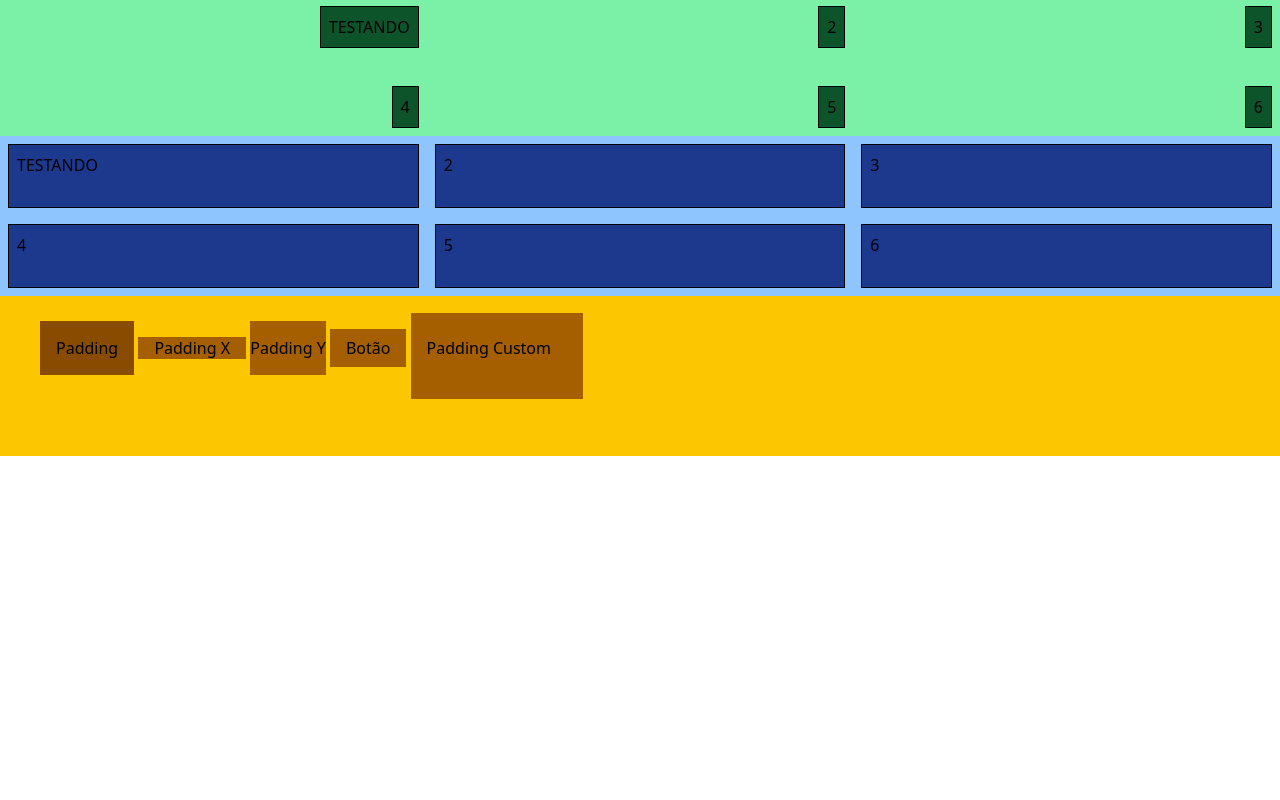
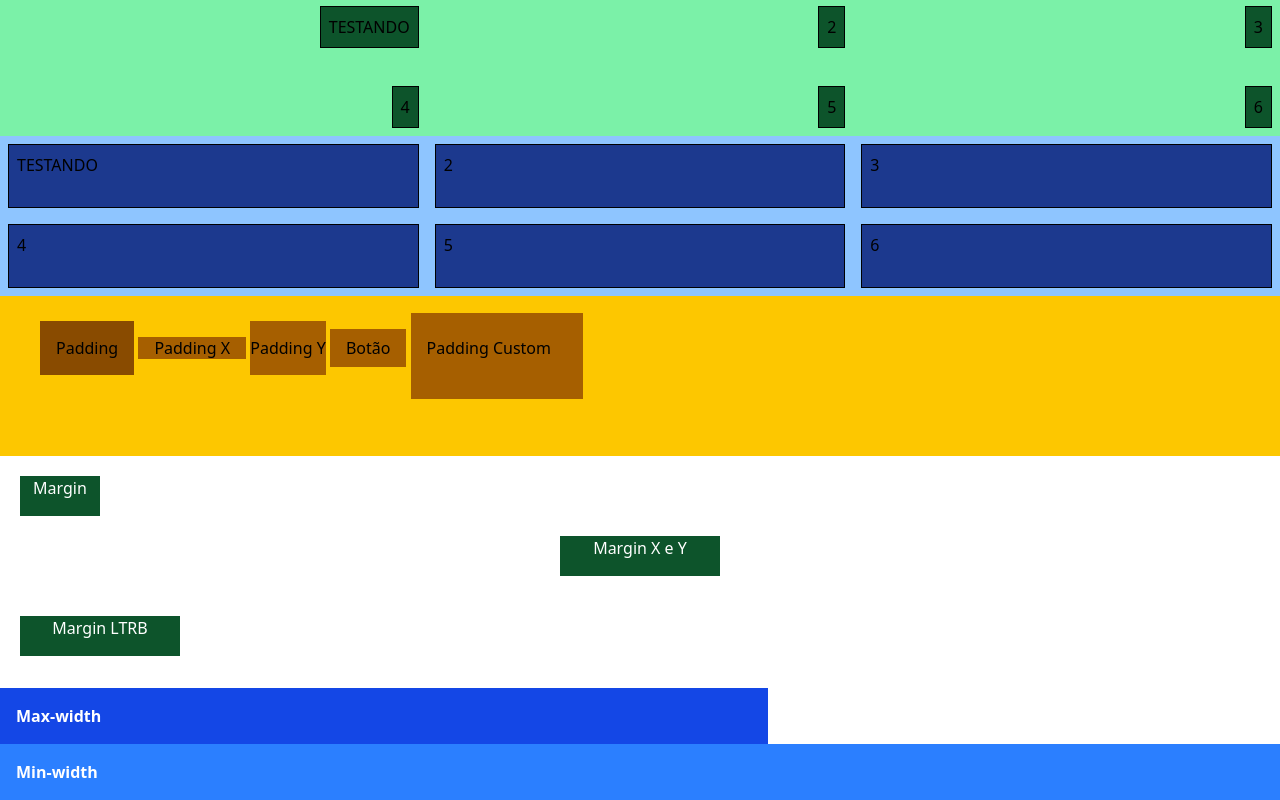
Before and after one commit to LucasAntonio-LAM/Curso-Udemy-Tailwindcss, a website: page Seção 08 - Espaçamento e Alinhamento/src/index.html in a window 1280 px wide. Shown: the part 2752-3552 px from the top of the page. Before the commit the page ends 3208 px from the top, so only its background shows below. Drawn offline with Linux system fonts and the light colour scheme.

Commit message:
aulas - minw, maxw, margin

```diff
--- a/Seção 08 - Espaçamento e Alinhamento/src/index.html
+++ b/Seção 08 - Espaçamento e Alinhamento/src/index.html
@@ -191,5 +191,34 @@
         <span class="bg-yellow-700 px-4 py-2">Botão</span>
         <span class="bg-yellow-700 pl-4 pt-6 pr-8 pb-10">Padding Custom</span>
     </div>
+
+    <!-- Margin -->
+
+    <div class="w-20 h-10 bg-green-900 text-white text-center m-5">
+        Margin
+    </div>
+
+    <div class="w-40 h-10 bg-green-900 text-white text-center mx-auto my-4">
+        Margin X e Y
+    </div>
+
+    <div class="w-40 h-10 bg-green-900 text-white text-center mt-10 ml-5 mb-8">
+        Margin LTRB
+    </div>
+
+    <!-- Width -->
+
+    <div class="bg-blue-700 text-white font-bold p-4 max-w-3xl">
+        Max-width
+    </div>
+
+    <div class="bg-blue-500 text-white font-bold p-4 w-40 min-w-full">
+        Min-width
+    </div>
+
+    <!-- Height -->
+
+
+
 </body>
 </html>
```
Also changed, not shown: Exercicios/src/index.html (+7 -0 lines), Exercicios/src/css/output.css, Seção 08 - Espaçamento e Alinhamento/src/css/output.css.
